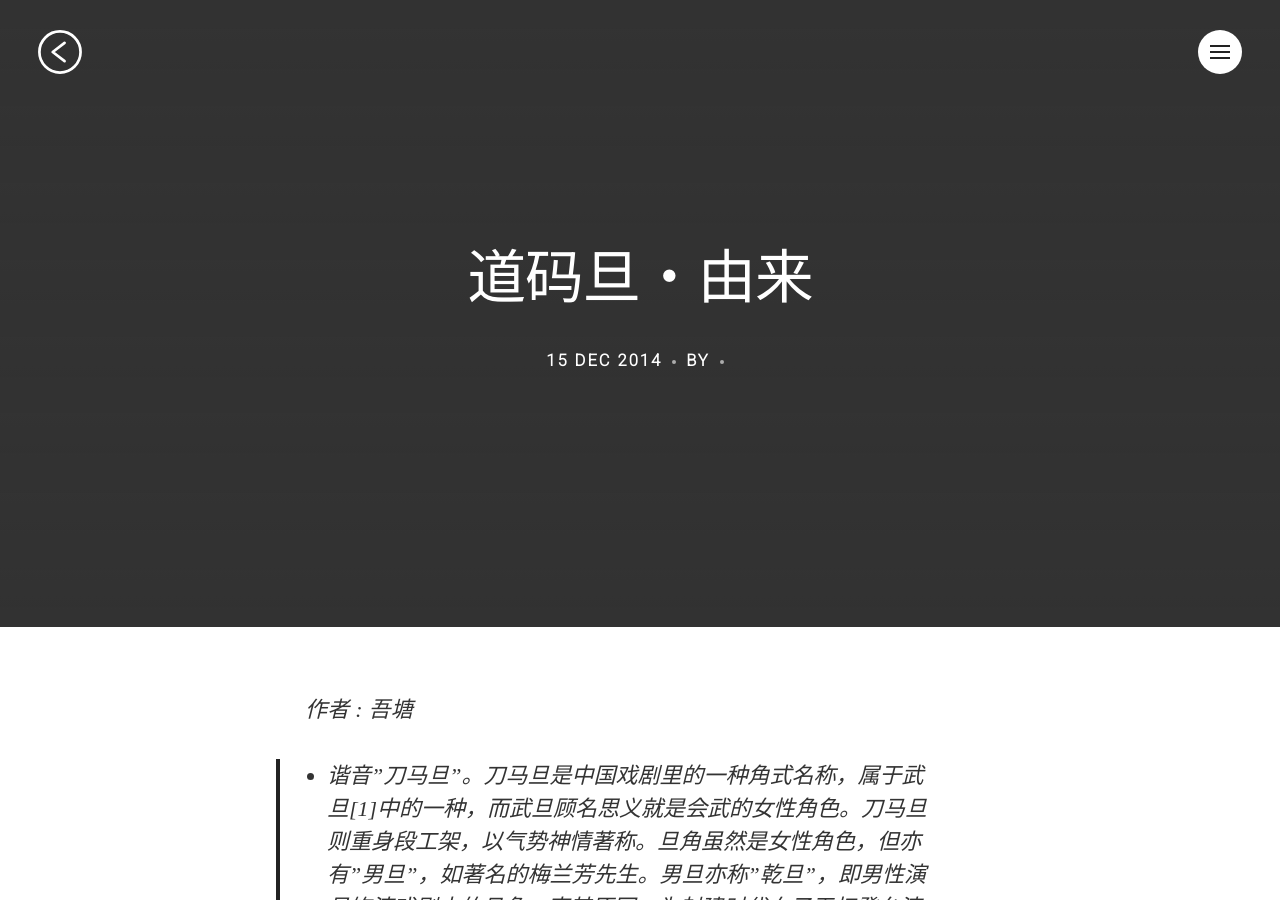
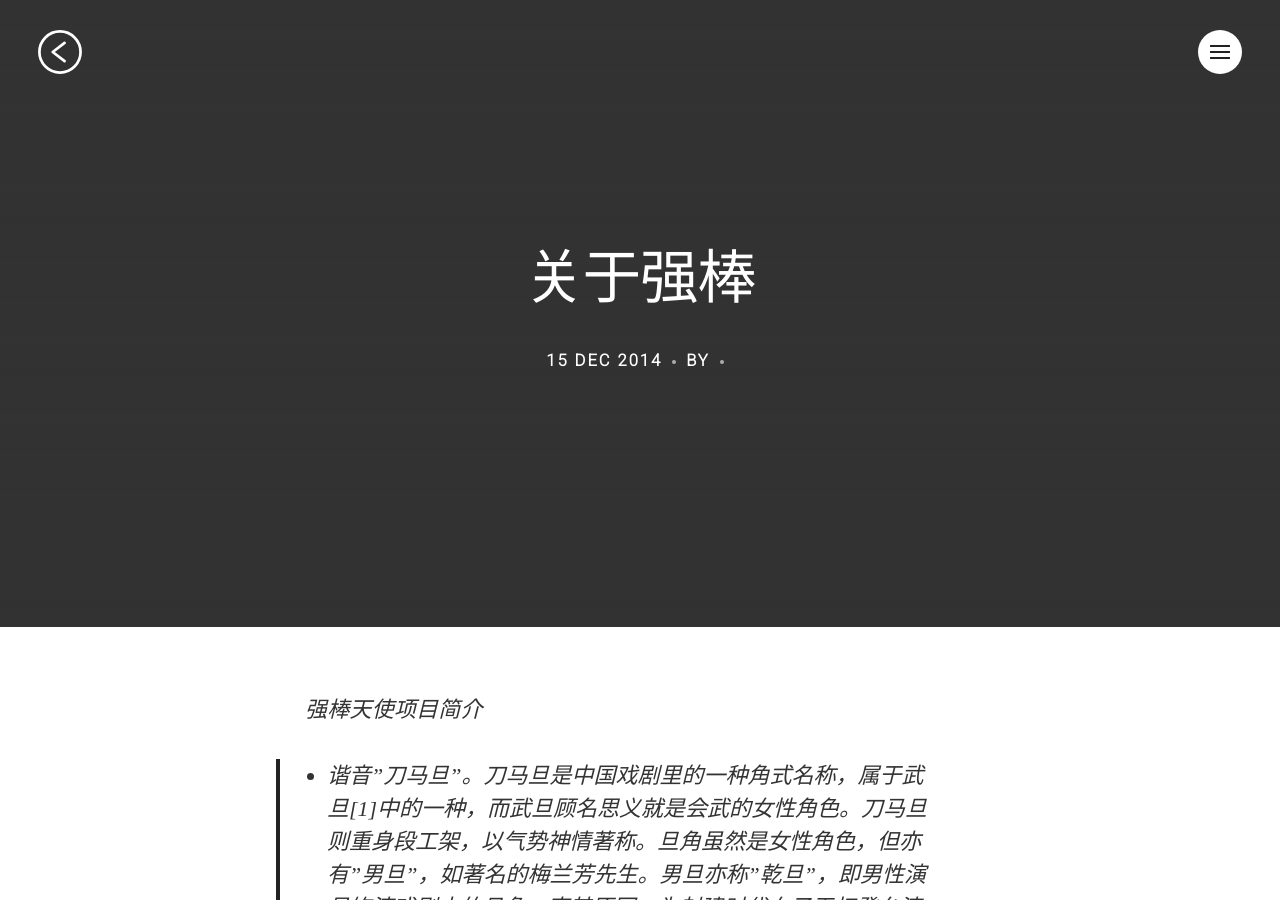
Before and after one commit to MandaNiko/WRDR-My-Diary, a Jekyll site: the page built from _posts/2014-12-15-dao-ma-dan.md, in a window 1280 px wide and 900 px high. Built offline with Jekyll 4.4.1, drawn with Linux system fonts in a browser that asks for light colours; nearby versions of some CDN libraries; some web fonts are replaced; library files that are not in the unit come from our copies; comment, search, counter and statistics services are not loaded.

Commit message:
更改标题

```diff
--- a/_posts/2014-12-15-dao-ma-dan.md
+++ b/_posts/2014-12-15-dao-ma-dan.md
@@ -1,8 +1,8 @@
 ---
 layout: post
-title:  "道码旦・由来"
+title:  "关于强棒"
 image:
-  feature: 001.jpg
+  feature: w1.jpg
   topPosition: 0px
 bgContrast: dark
 bgGradientOpacity: darker
@@ -10,7 +10,7 @@ syntaxHighlighter: no
 ---
 
 
-_作者 : 吾塘_
+_强棒天使项目简介_
 
 > * 谐音"刀马旦"。刀马旦是中国戏剧里的一种角式名称，属于武旦[1]中的一种，而武旦顾名思义就是会武的女性角色。刀马旦则重身段工架，以气势神情著称。旦角虽然是女性角色，但亦有"男旦"，如著名的梅兰芳先生。男旦亦称"乾旦"，即男性演员饰演戏剧中的旦角，究其原因，为封建时代女子无权登台演出。
 > * 道「码旦」：说「写代码的人」
```
